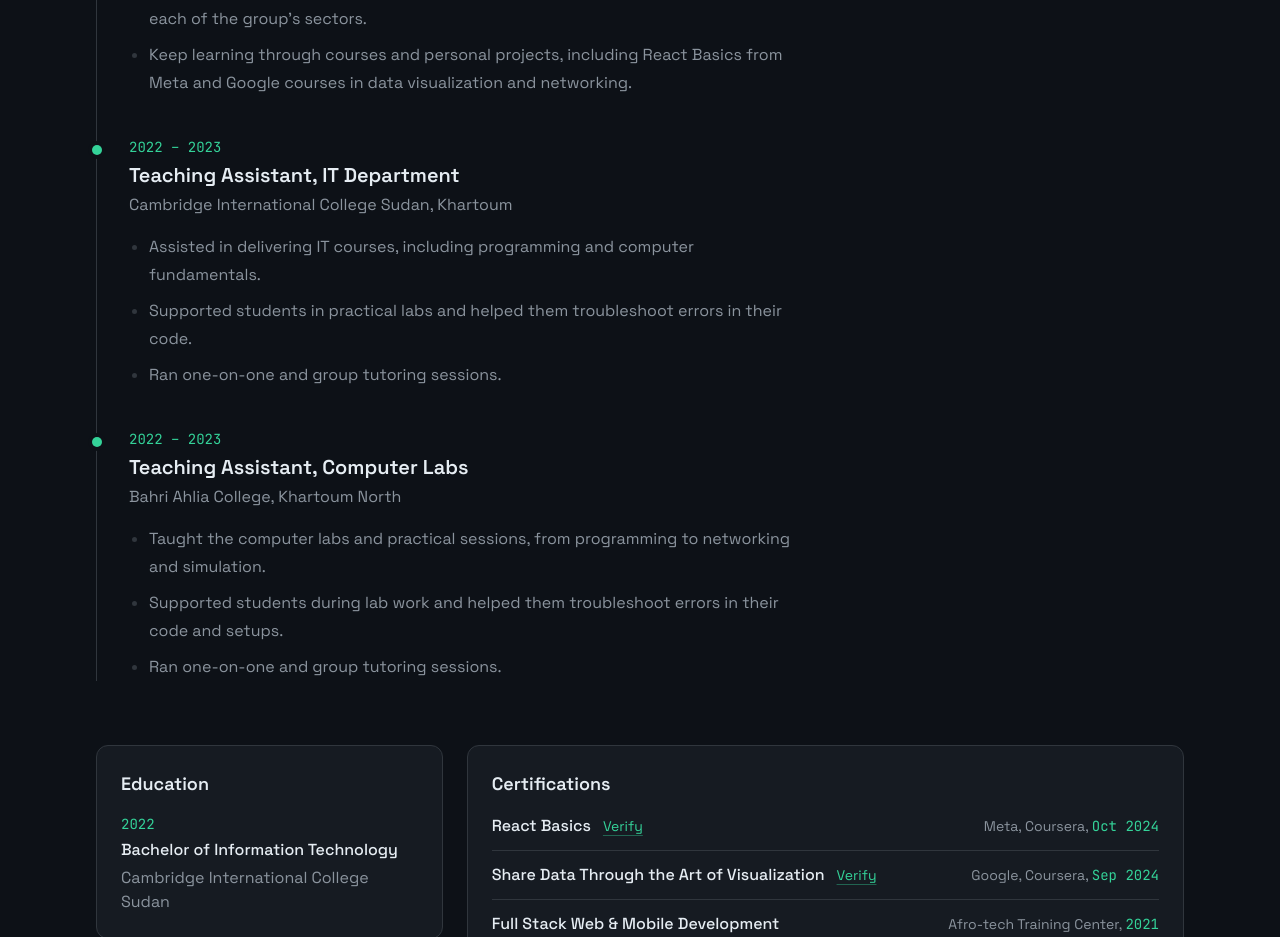
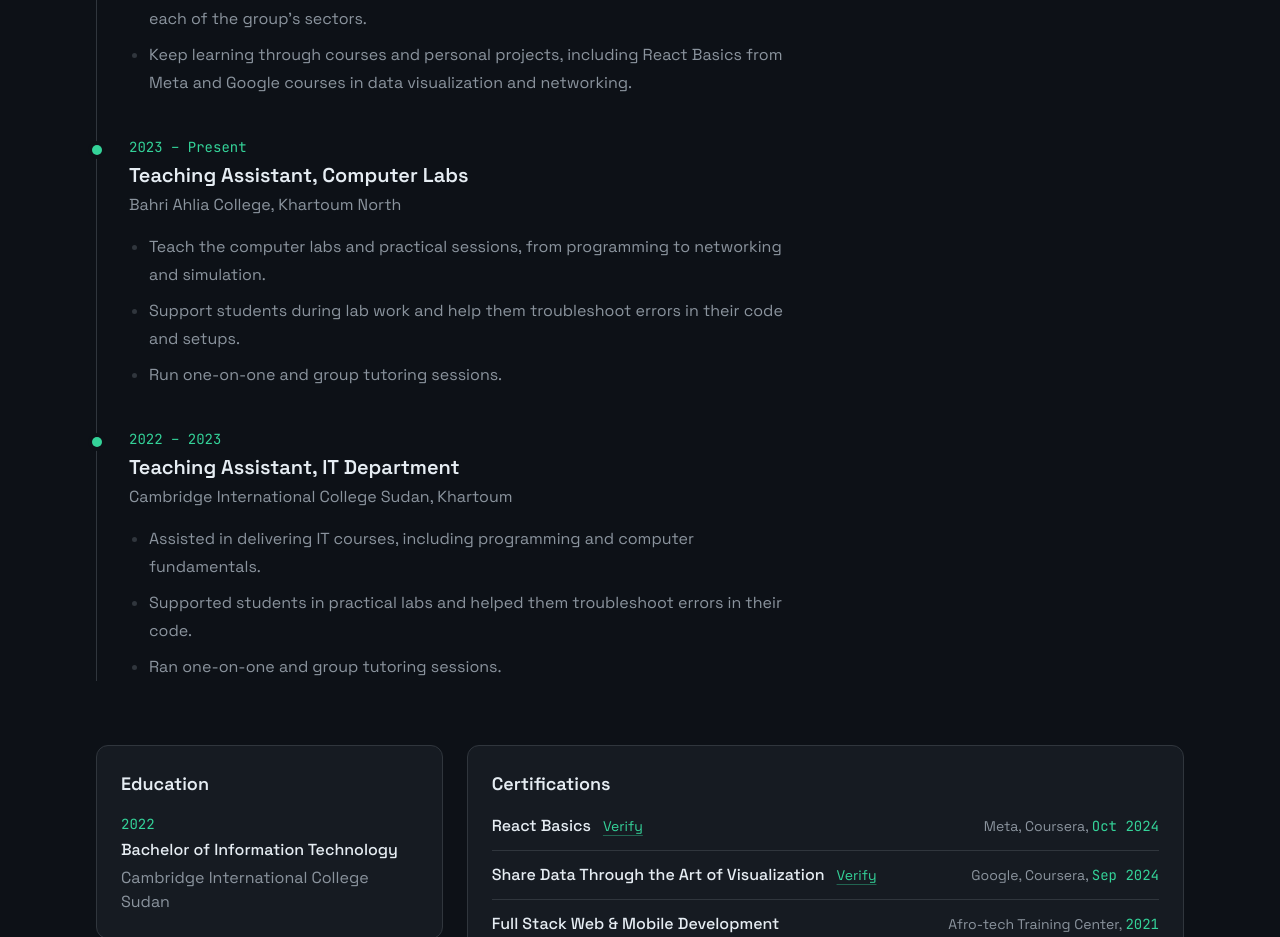
Before and after one commit to Mu21stafa23/personal-website, a Next.js app: page / in a window 1280 px wide. Shown: the part 3060-3997 px from the top of the page. Built offline with nearby package versions, Linux system fonts and the light colour scheme.

Commit message:
Experience: the Bahri Ahlia College role is ongoing since 2023
Listed before the earlier college role, and described in the present tense.

Co-Authored-By: Claude Opus 5.5 <noreply@anthropic.com>
Claude-Session: https://claude.ai/code/session_01TkRPnwSefusrgepjoER5a5

```diff
--- a/app/components/Experience.tsx
+++ b/app/components/Experience.tsx
@@ -12,22 +12,22 @@ const jobs = [
     ],
   },
   {
+    role: 'Teaching Assistant, Computer Labs',
+    place: 'Bahri Ahlia College, Khartoum North',
+    period: '2023 – Present',
+    points: [
+      'Teach the computer labs and practical sessions, from programming to networking and simulation.',
+      'Support students during lab work and help them troubleshoot errors in their code and setups.',
+      'Run one-on-one and group tutoring sessions.',
+    ],
+  },
+  {
     role: 'Teaching Assistant, IT Department',
     place: 'Cambridge International College Sudan, Khartoum',
     period: '2022 – 2023',
     points: [
       'Assisted in delivering IT courses, including programming and computer fundamentals.',
       'Supported students in practical labs and helped them troubleshoot errors in their code.',
-      'Ran one-on-one and group tutoring sessions.',
-    ],
-  },
-  {
-    role: 'Teaching Assistant, Computer Labs',
-    place: 'Bahri Ahlia College, Khartoum North',
-    period: '2022 – 2023',
-    points: [
-      'Taught the computer labs and practical sessions, from programming to networking and simulation.',
-      'Supported students during lab work and helped them troubleshoot errors in their code and setups.',
       'Ran one-on-one and group tutoring sessions.',
     ],
   },
```
